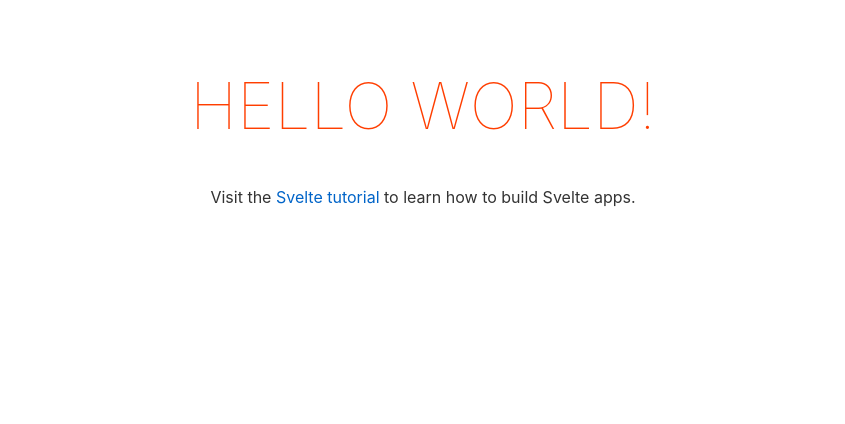
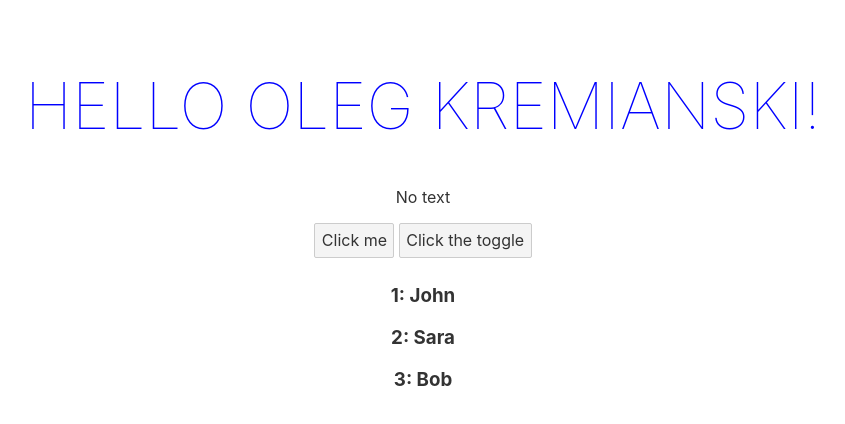
Before and after one commit to ollykr/traversy-svelte, a Svelte app in the folder svelte-feedback-app/: page / in a window 1280 px wide. Shown: the top 424 px of the page, without its empty margins (217-1062 px from the left). Built offline with nearby package versions, Linux system fonts and the light colour scheme.

Commit message:
Basic components stuff before our project

```diff
--- a/svelte-feedback-app/src/App.svelte
+++ b/svelte-feedback-app/src/App.svelte
@@ -1,10 +1,64 @@
 <script>
-	export let name;
+	let firstName = "Oleg";
+	let lastName = "Kremianski";
+	// toggle vars
+	let color = "blue";
+	let showText = false;
+	// loops vars
+	let users = [
+		{
+			id: "1",
+			name: "John",
+		},
+		{
+			id: "2",
+			name: "Sara",
+		},
+		{
+			id: "3",
+			name: "Bob",
+		},
+	];
+
+	// In Svelte to change a value you just do this: firstName = 'John' . No hooks like in React
+
+	// Create reactive values - instead of {firstName} {lastName}
+	$: name = firstName + " " + lastName;
+
+	// Named function toggle
+	// if color is blue change it to red, otherwise make it blue
+	const toggle = () => {
+		color = color === "blue" ? "red" : "blue";
+		// means showText boolen is opposite of whatevre it is
+		showText = !showText;
+		// re-assign users - we don't want to use 'push'
+		// We want any existing users in an array - hence spread operator (...) take the three objects which are already in an array and put them in this re-assigned array. In addition to that I want to use a new user - Jen with id :4. Jen is added to our users list on clicking toggle button
+		users = [...users, { id: "4", name: "Jen" }];
+	};
 </script>
 
 <main>
-	<h1>Hello {name}!</h1>
-	<p>Visit the <a href="https://svelte.dev/tutorial">Svelte tutorial</a> to learn how to build Svelte apps.</p>
+	<h1 style="color: {color}">Hello {name}!</h1>
+	<!-- Conditionals -->
+	<!-- No text paragraph is displayd by default, "Visit etc" paragraph is displayed on clicking toggle button -->
+	{#if showText}
+		<p>
+			Visit the <a href="https://svelte.dev/tutorial">Svelte tutorial</a> to learn
+			how to build Svelte apps.
+		</p>
+	{:else}
+		<p>No text</p>
+	{/if}
+	<!-- Events example clicking a button changes a title color from blue to purple -->
+	<button on:click={() => (color = "purple")}>Click me</button>
+	<!-- Or if we use named function -->
+	<button on:click={toggle}>Click the toggle</button>
+
+	<!-- each loop -->
+	<!-- user.id is our key -->
+	{#each users as user (user.id)}
+		<h3>{user.id}: {user.name}</h3>
+	{/each}
 </main>
 
 <style>
--- a/svelte-feedback-app/src/main.js
+++ b/svelte-feedback-app/src/main.js
@@ -1,10 +1,7 @@
-import App from './App.svelte';
+import App from "./App.svelte";
 
 const app = new App({
 	target: document.body,
-	props: {
-		name: 'world'
-	}
 });
 
 export default app;
```
Also changed, not shown: 1 other file (tests, documents, lock files or other folders).
